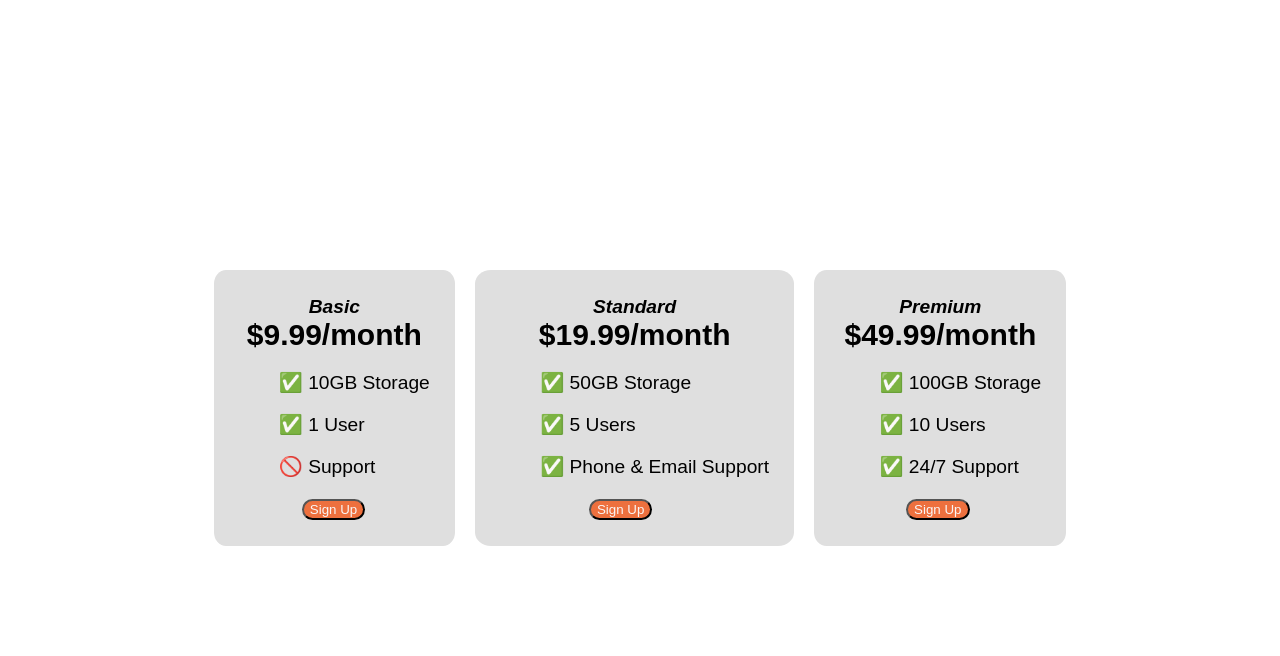
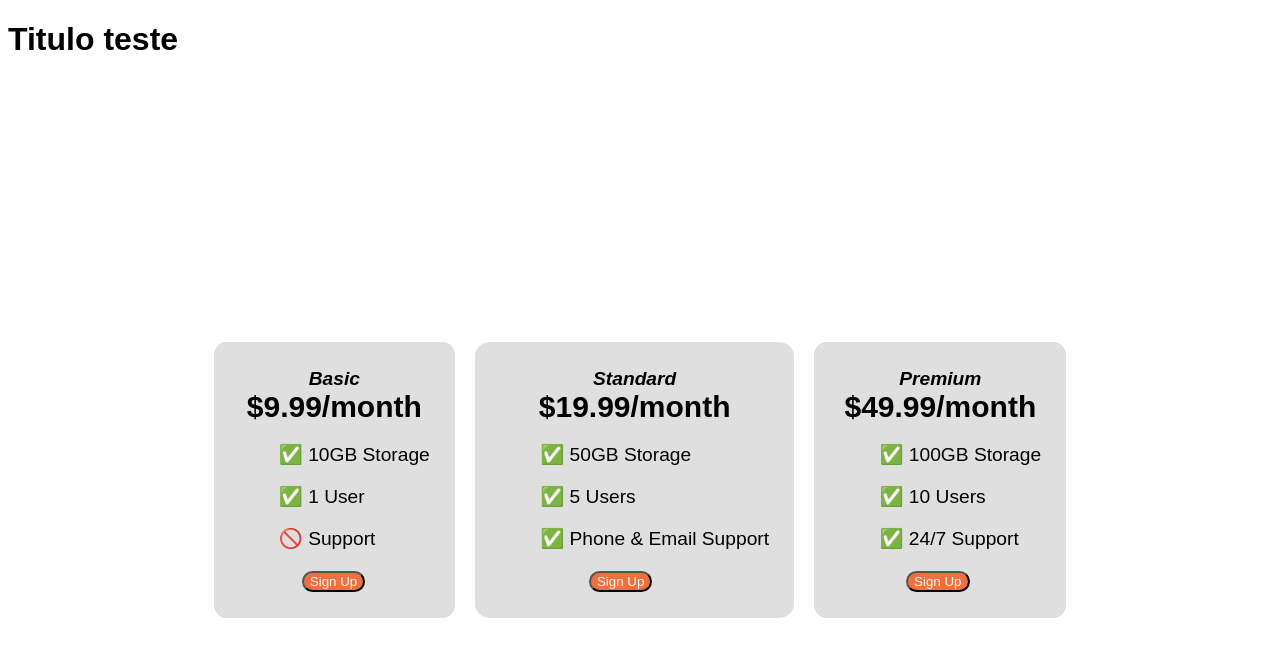
Before and after one commit to VitorPlaut/Exercicios, a plain HTML site: page Exercícios do Módulo II/5.25/index.html in a window 1280 px wide. Drawn offline with Linux system fonts and the light colour scheme; a web font is replaced by a local one.

Commit message:
Adicionando titulo

```diff
--- a/Exercícios do Módulo II/5.25/index.html
+++ b/Exercícios do Módulo II/5.25/index.html
@@ -73,6 +73,7 @@
   </head>
 
   <body>
+    <h1>Titulo teste</h1>
     <div class="pricing-container">
       <div class="pricing-plan">
         <div class="plan-title">Basic</div>
```
Also changed, not shown: Exercício — Site de Festival com Bootstrap/style.css (+1 -9 lines).
